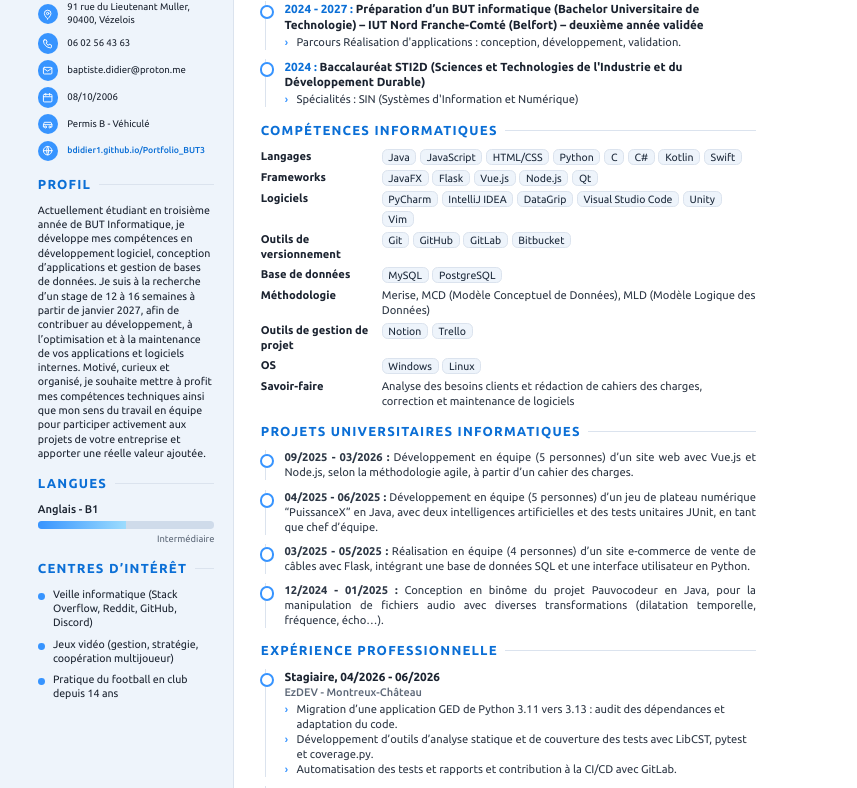
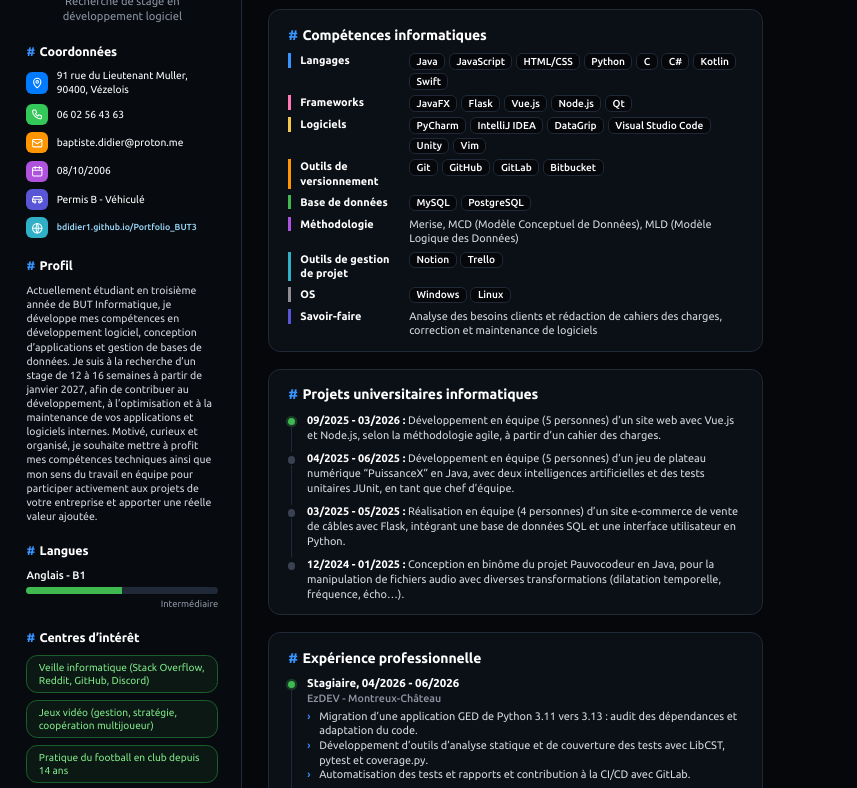
Before and after one commit to bdidier1/Portfolio_BUT3, a website: page tools/cv/cv.html in a window 1280 px wide. Shown: the part 196-984 px from the top of the page, without its empty margins (0-857 px from the left). Drawn offline with Linux system fonts and the light colour scheme.

Commit message:
CV à la charte du site ; 3D : image de la chambre en rendu logiciel (PageSpeed 100 sur chaque rubrique)

```diff
--- a/js/main.js
+++ b/js/main.js
@@ -443,7 +443,7 @@
     });
     const h = BOOT.route || location.hash.slice(1);
     if (KEYS.includes(h)) requestAnimationFrame(() => go(h, true));
-    $('#loader').remove();
+    $('#loader').remove(); const fc = $('#facade'); if (fc) fc.remove();
     if (sw) sw.dataset.ready = '1';
   }
 
@@ -919,6 +919,7 @@
   // ---------- Démarrage ----------
   const loader = $('#loader');
   loader.classList.add('is-done'); setTimeout(() => loader.remove(), 600);
+  { const fc = $('#facade'); if (fc) fc.remove(); }
   const fromHash = BOOT.route || location.hash.slice(1);
   if (KEYS.includes(fromHash)) activate(fromHash);
   else room.intro(() => say('Bonjour, je suis Baptiste ! Cliquez sur moi pour faire connaissance.'));
--- a/js/room.js
+++ b/js/room.js
@@ -683,7 +683,7 @@
     // ---------- Cadre CV (le vrai CV) ----------
     const cvFrame = new T.Group(); cvFrame.position.set(2.0, 1.95, -2.47); room.add(cvFrame);
     box(cvFrame, 0.82, 1.14, 0.04, 0xd4af37, 0, 0, 0);
-    const cvImg = new T.TextureLoader().load('img/cv.webp?v=20261126a');
+    const cvImg = new T.TextureLoader().load('img/cv.webp?v=20261126b');
     cvImg.anisotropy = renderer.capabilities.getMaxAnisotropy();
     const cvFace = new T.Mesh(new T.PlaneGeometry(0.74, 0.74 * 1.4142), new T.MeshBasicMaterial({ map: cvImg }));
     cvFace.position.z = 0.025; cvFrame.add(cvFace);
--- a/tools/cv/cv.html
+++ b/tools/cv/cv.html
@@ -5,90 +5,94 @@
 @font-face{font-family:Ubuntu;font-weight:500;src:url(../../fonts/ubuntu-500.woff2)}
 @font-face{font-family:Ubuntu;font-weight:700;src:url(../../fonts/ubuntu-700.woff2)}
 @page{size:A4;margin:0}
-:root{--bg:#05070b;--ink:#1b2330;--mut:#5d6878;--acc:#3794ff;--acc2:#0b6fd6;--line:#dbe3ee;--soft:#eef4fb}
+/* Même direction artistique que le site (vue classique) : fond #05070b, cartes #0b0f16, filets #1f2937, accent vert, # bleu */
+:root{--bg:#05070b;--card:#0b0f16;--side:#070a0f;--sep:#1f2937;--text:#d4d8df;--bright:#fff;--mut:#8b93a1;--green:#3fb950;--blue:#3794ff;--key:#9cdcfe}
 *{box-sizing:border-box;margin:0;padding:0}
-html,body{width:210mm;height:297mm;font-family:Ubuntu,sans-serif;color:var(--ink);font-size:8.4pt;line-height:1.34;-webkit-print-color-adjust:exact;print-color-adjust:exact}
-body{background:#fff;position:relative;overflow:hidden}
-header{height:40mm;background:linear-gradient(120deg,#05070b 0%,#0e1a2e 60%,#123a6b 100%);color:#fff;display:flex;align-items:center;gap:7mm;padding:0 12mm;position:relative}
-header::after{content:"";position:absolute;left:0;right:0;bottom:0;height:1.6mm;background:linear-gradient(90deg,var(--acc),#9cdcfe)}
-.photo{width:28mm;height:28mm;border-radius:50%;object-fit:cover;object-position:50% 30%;border:1.2mm solid var(--acc);flex:none}
-h1{font-size:23pt;font-weight:700;letter-spacing:.3pt;line-height:1.05}
-h1 b{color:#9cdcfe;font-weight:700}
-.role{margin-top:2.2mm;font-size:11pt;color:#cfe0f5;font-weight:500}
-.tag{display:inline-block;margin-top:3mm;padding:.8mm 3mm;border:.3mm solid #9cdcfe;border-radius:10mm;font-size:8pt;color:#9cdcfe}
-.wrap{display:grid;grid-template-columns:62mm 1fr;height:257mm}
-aside{background:var(--soft);padding:5mm 5mm 4mm 10mm;border-right:.3mm solid var(--line)}
-main{padding:5mm 10mm 4mm 7mm}
-h2{font-size:9.8pt;font-weight:700;text-transform:uppercase;letter-spacing:.9pt;color:var(--acc2);margin:0 0 2.6mm;display:flex;align-items:center;gap:2mm}
-h2::after{content:"";flex:1;height:.3mm;background:var(--line)}
-aside section,main section{margin-bottom:3.8mm}
-aside p,aside li{font-size:8pt}
-.ct{list-style:none}
-.ct li{display:flex;gap:2.4mm;margin-bottom:1.7mm;align-items:center;overflow-wrap:anywhere;font-size:7.2pt}
-.ct i{flex:none;width:5.4mm;height:5.4mm;border-radius:50%;background:var(--acc);display:flex;align-items:center;justify-content:center}.ct svg{width:3mm;height:3mm;fill:none;stroke:#fff;stroke-width:2;stroke-linecap:round;stroke-linejoin:round}.ct a{color:var(--acc2);text-decoration:none;font-weight:500;white-space:nowrap;font-size:6.5pt}
-.prof{text-align:left}
-.lang{display:flex;justify-content:space-between;font-weight:500;margin-bottom:1.2mm}
-.bar{height:2mm;border-radius:1mm;background:#cfdbea;overflow:hidden}.bar i{display:block;height:100%;width:50%;background:linear-gradient(90deg,var(--acc),#9cdcfe)}
+html,body{width:210mm;height:297mm;font-family:Ubuntu,sans-serif;color:var(--text);font-size:8.2pt;line-height:1.34;-webkit-print-color-adjust:exact;print-color-adjust:exact}
+body{background:var(--bg);overflow:hidden;display:grid;grid-template-columns:64mm 1fr}
+aside{background:var(--side);border-right:.3mm solid var(--sep);padding:9mm 6mm 6mm 7mm;display:flex;flex-direction:column;gap:5mm}
+.me{display:flex;flex-direction:column;align-items:center;text-align:center;gap:2.6mm}
+.photo{width:30mm;height:30mm;border-radius:50%;object-fit:cover;object-position:50% 28%;border:.9mm solid var(--green)}
+h1{font-size:16pt;font-weight:700;color:var(--bright);line-height:1.1;letter-spacing:-.2pt}
+.role{font-size:8.4pt;color:var(--mut)}
+h2{font-size:10.5pt;font-weight:700;color:var(--bright);margin-bottom:2.4mm;letter-spacing:-.1pt}
+h2 b{color:var(--blue);font-weight:700;margin-right:1.2mm}
+aside h2{font-size:9.4pt}
+.ct{list-style:none;display:grid;gap:1.9mm}
+.ct li{display:flex;gap:2.4mm;align-items:center;color:var(--bright);overflow-wrap:anywhere;font-size:7.7pt}
+.ct i{flex:none;width:5.6mm;height:5.6mm;border-radius:1.6mm;display:flex;align-items:center;justify-content:center}
+.ct svg{width:3.3mm;height:3.3mm;fill:none;stroke:#fff;stroke-width:2;stroke-linecap:round;stroke-linejoin:round}
+.ct a{color:var(--key);text-decoration:none;white-space:nowrap;font-size:6.6pt;font-weight:500}
+.prof{color:var(--text);text-align:left;font-size:7.9pt}
+.lang{display:flex;justify-content:space-between;color:var(--bright);font-weight:500;margin-bottom:1.3mm}
+.bar{height:1.8mm;border-radius:1mm;background:var(--sep);overflow:hidden}.bar i{display:block;height:100%;width:50%;background:var(--green)}
 .lvl{font-size:7pt;color:var(--mut);margin-top:1mm;text-align:right}
-.ints{list-style:none}.ints li{padding-left:4mm;position:relative;margin-bottom:1.8mm}
-.ints li::before{content:"";position:absolute;left:0;top:1.7mm;width:1.8mm;height:1.8mm;border-radius:50%;background:var(--acc)}
-.it{position:relative;padding-left:5mm;margin-bottom:2.4mm;border-left:.4mm solid var(--line);margin-left:1mm}
-.it::before{content:"";position:absolute;left:-1.6mm;top:.9mm;width:2.8mm;height:2.8mm;border-radius:50%;background:#fff;border:.6mm solid var(--acc)}
-.it h3{font-size:8.8pt;font-weight:700;line-height:1.3}
-.it h3 span{color:var(--acc2)}
-.it .sub{font-weight:500;color:var(--mut);font-size:8.2pt}
-.it ul{list-style:none;margin-top:.8mm}.it li{padding-left:3.2mm;position:relative;color:#2d3745}
-.it li::before{content:"›";position:absolute;left:0;color:var(--acc);font-weight:700}
-.it p{color:#2d3745;text-align:justify;margin-top:.6mm}
-.sk{display:grid;grid-template-columns:30mm 1fr;gap:1.3mm 2mm}
-.sk dt{font-weight:700;color:var(--ink)}.sk dd{color:#2d3745}
-.chips{display:flex;align-content:flex-start;align-items:flex-start;flex-wrap:wrap;gap:1mm}.chips span{background:var(--soft);border:.25mm solid var(--line);border-radius:1.5mm;padding:0 1.5mm;font-size:7.9pt;color:#1d2a3b}
+.pills{display:flex;flex-direction:column;gap:1.8mm}
+.pill{border:.3mm solid #1b5e2b;background:rgba(63,185,80,.08);color:#7ee787;border-radius:3mm;padding:1.3mm 3mm;font-size:7.6pt;line-height:1.3}
+main{padding:7mm 8mm 5mm 7mm;display:flex;flex-direction:column;justify-content:space-between;gap:3mm}
+.top{display:flex;align-items:baseline;justify-content:space-between;padding:0 1mm}
+.top h1{font-size:23pt}.top h1 span{color:var(--green)}
+.top .role{font-size:9.6pt;color:var(--key);font-weight:500}
+.card{background:var(--card);border:.3mm solid var(--sep);border-radius:3.2mm;padding:4mm 5mm 3.4mm}
+.it{position:relative;padding-left:5mm;margin-bottom:2.4mm}
+.it:last-child{margin-bottom:0}
+.it::before{content:"";position:absolute;left:0;top:1.3mm;width:1.9mm;height:1.9mm;border-radius:50%;background:#3a4252}
+.it:first-of-type::before{background:var(--green);box-shadow:0 0 0 .6mm rgba(63,185,80,.25)}
+.it::after{content:"";position:absolute;left:.85mm;top:3.6mm;bottom:-2.6mm;width:.25mm;background:var(--sep)}
+.it:last-child::after{display:none}
+.it h3{font-size:8.6pt;font-weight:700;color:var(--bright);line-height:1.3}
+.it h3 span{color:#7ee787;font-weight:500}
+.sub{color:var(--mut);font-size:8pt;font-weight:500}
+.it ul{list-style:none;margin-top:.8mm}.it li{padding-left:3.2mm;position:relative;color:var(--text)}
+.it li::before{content:"›";position:absolute;left:0;color:var(--blue);font-weight:700}
+.it p{color:var(--text);margin-top:.4mm}.it p b{color:var(--bright)}
+.sk{display:grid;grid-template-columns:30mm 1fr;gap:1.5mm 2mm;align-items:start}
+.sk dt{font-weight:700;color:var(--bright);padding-left:2.4mm;border-left:.8mm solid var(--c,var(--blue));line-height:1.35}
+.sk dd{color:var(--text)}
+.chips{display:flex;flex-wrap:wrap;gap:1mm;align-content:flex-start}
+.chips span{background:var(--bg);border:.25mm solid var(--sep);border-radius:1.6mm;padding:.1mm 1.7mm;font-size:7.6pt;color:var(--bright);font-weight:500}
 </style></head><body>
-<header>
-  <img class="photo" src="photo.jpg" alt="">
-  <div><h1>Baptiste <b>DIDIER</b></h1><p class="role">Recherche de stage en développement logiciel</p></div>
-</header>
-<div class="wrap">
 <aside>
-  <section><h2>Coordonnées</h2><ul class="ct">
-    <li><i><svg viewBox="0 0 24 24"><path d="M12 21s-7-6.2-7-11.5A7 7 0 0 1 19 9.5C19 14.8 12 21 12 21z"/><circle cx="12" cy="9.5" r="2.5"/></svg></i><span>91 rue du Lieutenant Muller, 90400, Vézelois</span></li>
-    <li><i><svg viewBox="0 0 24 24"><path d="M5 4h4l2 5-2.5 1.5a11 11 0 0 0 5 5L15 13l5 2v4a2 2 0 0 1-2 2A16 16 0 0 1 3 6a2 2 0 0 1 2-2z"/></svg></i><span>06 02 56 43 63</span></li>
-    <li><i><svg viewBox="0 0 24 24"><rect x="3" y="5" width="18" height="14" rx="2"/><path d="M3 7l9 6 9-6"/></svg></i><span>baptiste.didier@proton.me</span></li>
-    <li><i><svg viewBox="0 0 24 24"><rect x="3" y="5" width="18" height="16" rx="2"/><path d="M3 10h18M8 3v4M16 3v4"/></svg></i><span>08/10/2006</span></li>
-    <li><i><svg viewBox="0 0 24 24"><path d="M5 17H3v-5l2-5h14l2 5v5h-2"/><path d="M3 12h18"/><circle cx="7.5" cy="17" r="2"/><circle cx="16.5" cy="17" r="2"/></svg></i><span>Permis B - Véhiculé</span></li>
-    <li><i><svg viewBox="0 0 24 24"><circle cx="12" cy="12" r="9"/><path d="M3 12h18M12 3c3 3 3 15 0 18M12 3c-3 3-3 15 0 18"/></svg></i><a href="https://bdidier1.github.io/Portfolio_BUT3/">bdidier1.github.io/Portfolio_BUT3</a></li></ul></section>
-  <section><h2>Profil</h2><p class="prof">Actuellement étudiant en troisième année de BUT Informatique, je développe mes compétences en développement logiciel, conception d’applications et gestion de bases de données. Je suis à la recherche d’un stage de 12 à 16 semaines à partir de janvier 2027, afin de contribuer au développement, à l’optimisation et à la maintenance de vos applications et logiciels internes. Motivé, curieux et organisé, je souhaite mettre à profit mes compétences techniques ainsi que mon sens du travail en équipe pour participer activement aux projets de votre entreprise et apporter une réelle valeur ajoutée.</p></section>
-  <section><h2>Langues</h2><div class="lang"><span>Anglais - B1</span></div><div class="bar"><i></i></div><p class="lvl">Intermédiaire</p></section>
-  <section><h2>Centres d’intérêt</h2><ul class="ints">
-    <li>Veille informatique (Stack Overflow, Reddit, GitHub, Discord)</li>
-    <li>Jeux vidéo (gestion, stratégie, coopération multijoueur)</li>
-    <li>Pratique du football en club depuis 14 ans</li></ul></section>
+  <div class="me"><img class="photo" src="photo.jpg" alt=""><div><h1>Baptiste DIDIER</h1></div><p class="role">Recherche de stage en développement logiciel</p></div>
+  <section><h2><b>#</b>Coordonnées</h2><ul class="ct">
+    <li><i style="background:#007aff"><svg viewBox="0 0 24 24"><path d="M12 21s-7-6.2-7-11.5A7 7 0 0 1 19 9.5C19 14.8 12 21 12 21z"/><circle cx="12" cy="9.5" r="2.5"/></svg></i><span>91 rue du Lieutenant Muller, 90400, Vézelois</span></li>
+    <li><i style="background:#34c759"><svg viewBox="0 0 24 24"><path d="M5 4h4l2 5-2.5 1.5a11 11 0 0 0 5 5L15 13l5 2v4a2 2 0 0 1-2 2A16 16 0 0 1 3 6a2 2 0 0 1 2-2z"/></svg></i><span>06 02 56 43 63</span></li>
+    <li><i style="background:#ff9500"><svg viewBox="0 0 24 24"><rect x="3" y="5" width="18" height="14" rx="2"/><path d="M3 7l9 6 9-6"/></svg></i><span>baptiste.didier@proton.me</span></li>
+    <li><i style="background:#af52de"><svg viewBox="0 0 24 24"><rect x="3" y="5" width="18" height="16" rx="2"/><path d="M3 10h18M8 3v4M16 3v4"/></svg></i><span>08/10/2006</span></li>
+    <li><i style="background:#5856d6"><svg viewBox="0 0 24 24"><path d="M5 17H3v-5l2-5h14l2 5v5h-2"/><path d="M3 12h18"/><circle cx="7.5" cy="17" r="2"/><circle cx="16.5" cy="17" r="2"/></svg></i><span>Permis B - Véhiculé</span></li>
+    <li><i style="background:#30b0c7"><svg viewBox="0 0 24 24"><circle cx="12" cy="12" r="9"/><path d="M3 12h18M12 3c3 3 3 15 0 18M12 3c-3 3-3 15 0 18"/></svg></i><a href="https://bdidier1.github.io/Portfolio_BUT3/">bdidier1.github.io/Portfolio_BUT3</a></li></ul></section>
+  <section><h2><b>#</b>Profil</h2><p class="prof">Actuellement étudiant en troisième année de BUT Informatique, je développe mes compétences en développement logiciel, conception d’applications et gestion de bases de données. Je suis à la recherche d’un stage de 12 à 16 semaines à partir de janvier 2027, afin de contribuer au développement, à l’optimisation et à la maintenance de vos applications et logiciels internes. Motivé, curieux et organisé, je souhaite mettre à profit mes compétences techniques ainsi que mon sens du travail en équipe pour participer activement aux projets de votre entreprise et apporter une réelle valeur ajoutée.</p></section>
+  <section><h2><b>#</b>Langues</h2><div class="lang"><span>Anglais - B1</span></div><div class="bar"><i></i></div><p class="lvl">Intermédiaire</p></section>
+  <section><h2><b>#</b>Centres d’intérêt</h2><div class="pills">
+    <span class="pill">Veille informatique (Stack Overflow, Reddit, GitHub, Discord)</span>
+    <span class="pill">Jeux vidéo (gestion, stratégie, coopération multijoueur)</span>
+    <span class="pill">Pratique du football en club depuis 14 ans</span></div></section>
 </aside>
 <main>
-  <section><h2>Formation</h2>
+  <section class="card"><h2><b>#</b>Formation</h2>
     <div class="it"><h3><span>2024 - 2027 :</span> Préparation d’un BUT informatique (Bachelor Universitaire de Technologie) – IUT Nord Franche-Comté (Belfort) – deuxième année validée</h3><ul><li>Parcours Réalisation d'applications : conception, développement, validation.</li></ul></div>
     <div class="it"><h3><span>2024 :</span> Baccalauréat STI2D (Sciences et Technologies de l'Industrie et du Développement Durable)</h3><ul><li>Spécialités : SIN (Systèmes d'Information et Numérique)</li></ul></div></section>
-  <section><h2>Compétences informatiques</h2><dl class="sk">
-    <dt>Langages</dt><dd class="chips"><span>Java</span><span>JavaScript</span><span>HTML/CSS</span><span>Python</span><span>C</span><span>C#</span><span>Kotlin</span><span>Swift</span></dd>
-    <dt>Frameworks</dt><dd class="chips"><span>JavaFX</span><span>Flask</span><span>Vue.js</span><span>Node.js</span><span>Qt</span></dd>
-    <dt>Logiciels</dt><dd class="chips"><span>PyCharm</span><span>IntelliJ IDEA</span><span>DataGrip</span><span>Visual Studio Code</span><span>Unity</span><span>Vim</span></dd>
-    <dt>Outils de versionnement</dt><dd class="chips"><span>Git</span><span>GitHub</span><span>GitLab</span><span>Bitbucket</span></dd>
-    <dt>Base de données</dt><dd class="chips"><span>MySQL</span><span>PostgreSQL</span></dd>
-    <dt>Méthodologie</dt><dd>Merise, MCD (Modèle Conceptuel de Données), MLD (Modèle Logique des Données)</dd>
-    <dt>Outils de gestion de projet</dt><dd class="chips"><span>Notion</span><span>Trello</span></dd>
-    <dt>OS</dt><dd class="chips"><span>Windows</span><span>Linux</span></dd>
-    <dt>Savoir-faire</dt><dd>Analyse des besoins clients et rédaction de cahiers des charges, correction et maintenance de logiciels</dd></dl></section>
-  <section><h2>Projets universitaires informatiques</h2>
+  <section class="card"><h2><b>#</b>Compétences informatiques</h2><dl class="sk">
+    <dt style="--c:#3794ff">Langages</dt><dd class="chips"><span>Java</span><span>JavaScript</span><span>HTML/CSS</span><span>Python</span><span>C</span><span>C#</span><span>Kotlin</span><span>Swift</span></dd>
+    <dt style="--c:#ff7ab6">Frameworks</dt><dd class="chips"><span>JavaFX</span><span>Flask</span><span>Vue.js</span><span>Node.js</span><span>Qt</span></dd>
+    <dt style="--c:#f2c94c">Logiciels</dt><dd class="chips"><span>PyCharm</span><span>IntelliJ IDEA</span><span>DataGrip</span><span>Visual Studio Code</span><span>Unity</span><span>Vim</span></dd>
+    <dt style="--c:#ff9500">Outils de versionnement</dt><dd class="chips"><span>Git</span><span>GitHub</span><span>GitLab</span><span>Bitbucket</span></dd>
+    <dt style="--c:#3fb950">Base de données</dt><dd class="chips"><span>MySQL</span><span>PostgreSQL</span></dd>
+    <dt style="--c:#af52de">Méthodologie</dt><dd>Merise, MCD (Modèle Conceptuel de Données), MLD (Modèle Logique des Données)</dd>
+    <dt style="--c:#30b0c7">Outils de gestion de projet</dt><dd class="chips"><span>Notion</span><span>Trello</span></dd>
+    <dt style="--c:#8e8e93">OS</dt><dd class="chips"><span>Windows</span><span>Linux</span></dd>
+    <dt style="--c:#5856d6">Savoir-faire</dt><dd>Analyse des besoins clients et rédaction de cahiers des charges, correction et maintenance de logiciels</dd></dl></section>
+  <section class="card"><h2><b>#</b>Projets universitaires informatiques</h2>
     <div class="it"><p><b>09/2025 - 03/2026 :</b> Développement en équipe (5 personnes) d’un site web avec Vue.js et Node.js, selon la méthodologie agile, à partir d’un cahier des charges.</p></div>
     <div class="it"><p><b>04/2025 - 06/2025 :</b> Développement en équipe (5 personnes) d’un jeu de plateau numérique “PuissanceX” en Java, avec deux intelligences artificielles et des tests unitaires JUnit, en tant que chef d’équipe.</p></div>
     <div class="it"><p><b>03/2025 - 05/2025 :</b> Réalisation en équipe (4 personnes) d’un site e-commerce de vente de câbles avec Flask, intégrant une base de données SQL et une interface utilisateur en Python.</p></div>
     <div class="it"><p><b>12/2024 - 01/2025 :</b> Conception en binôme du projet Pauvocodeur en Java, pour la manipulation de fichiers audio avec diverses transformations (dilatation temporelle, fréquence, écho…).</p></div></section>
-  <section><h2>Expérience professionnelle</h2>
+  <section class="card"><h2><b>#</b>Expérience professionnelle</h2>
     <div class="it"><h3>Stagiaire, 04/2026 - 06/2026</h3><div class="sub">EzDEV - Montreux-Château</div><ul>
       <li>Migration d’une application GED de Python 3.11 vers 3.13 : audit des dépendances et adaptation du code.</li>
       <li>Développement d’outils d’analyse statique et de couverture des tests avec LibCST, pytest et coverage.py.</li>
       <li>Automatisation des tests et rapports et contribution à la CI/CD avec GitLab.</li></ul></div>
     <div class="it"><h3>Saisonnier, 06/2025 - 07/2025</h3><div class="sub">Auchan Bessoncourt - CDD</div><ul><li>Mise en rayon et réapprovisionnement.</li></ul></div>
     <div class="it"><h3>Stagiaire, 11/2020</h3><div class="sub">Techniques Surfaces - Valentigney</div><ul><li>Tâches administratives : classement, gestion documentaire, utilisation d'Excel.</li></ul></div></section>
-</main></div>
+</main>
 </body></html>
```
Also changed, not shown: css/style.css (+9 -0 lines), index.html (+4 -4 lines), js/boot.js (+26 -3 lines), tools/poster.cjs (added, +16 -0 lines), README.md, css/site.min.css, img/chambre-3d.webp (added), img/cv.webp, js/boot.min.js, js/main.min.js, js/room.min.js, 1 other file.
